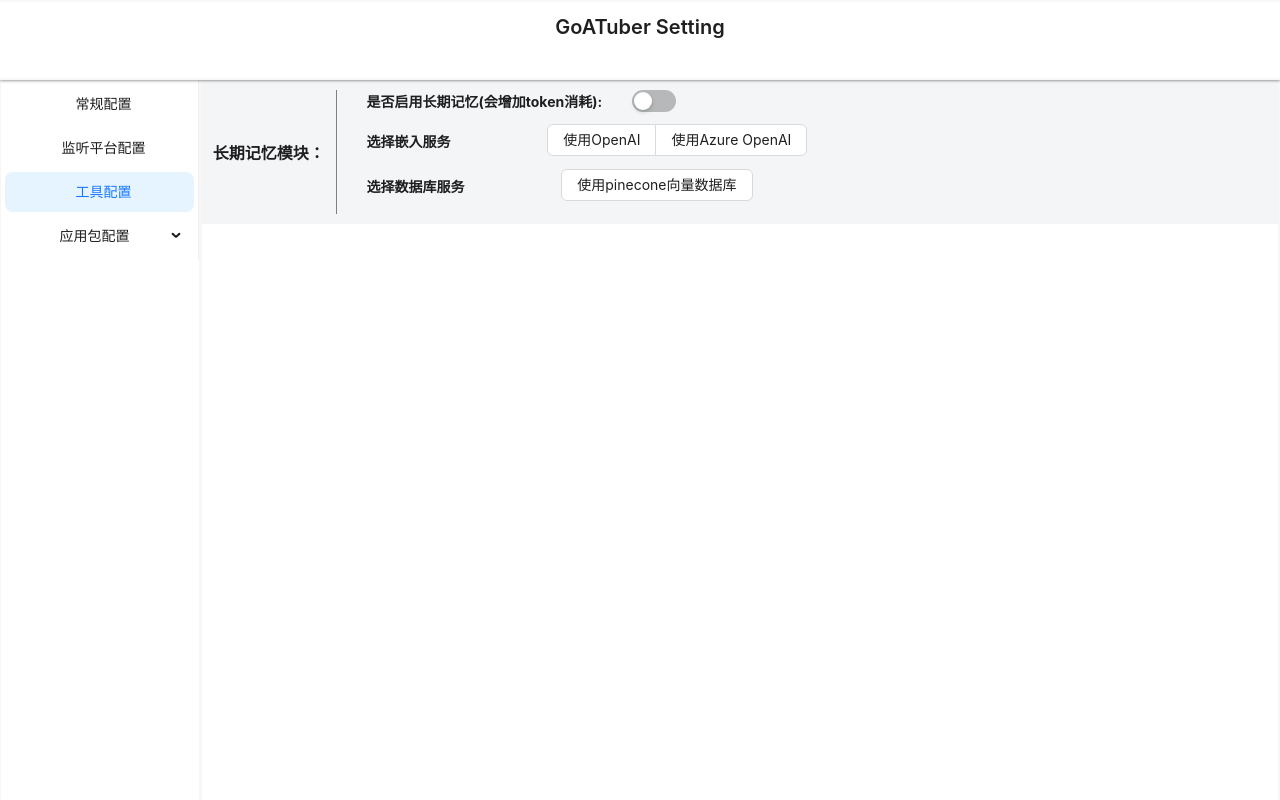
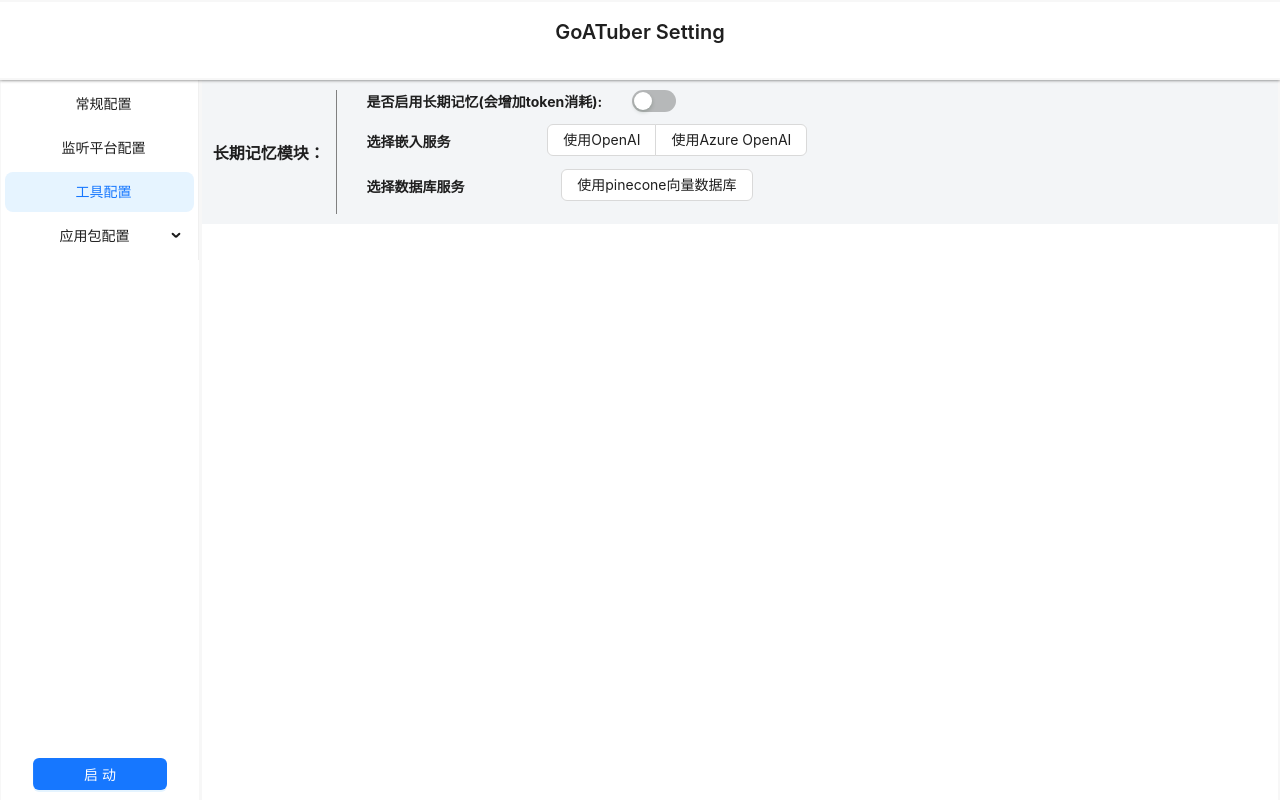
Before and after one commit to Fun-AI-Research-Center/GoAtuber-Control, a React (Vite) app: page /#/toolConfig in a window 1280 px wide. Built offline with nearby package versions, Linux system fonts and the light colour scheme; no server answers.

Commit message:
feat: 更新了侧边栏与内容的分离滑动，视图口调整，调整标题

```diff
--- a/src/apis/init.ts
+++ b/src/apis/init.ts
@@ -3,7 +3,7 @@ import axios from "axios";
 export default async function getInitData(){
 
    return  axios({
-        url:"control/init",
+        url:"/control/init",
         method:"get"
     })
 
--- /dev/null
+++ b/src/views/Content/index.scss
@@ -0,0 +1,13 @@
+.outer-box {
+  height: 100%;
+  width: 100%;
+  position: relative;
+  overflow: auto;
+
+}
+.inner-box {
+  position: absolute;
+  width: 100%;
+  top: 0;
+  left: 0;
+}
--- a/src/views/Content/index.tsx
+++ b/src/views/Content/index.tsx
@@ -1,9 +1,14 @@
 import type {FC} from "react"
 import {Outlet} from "react-router-dom";
+import "./index.scss"
 
 const App: FC = () => {
     return <>
-   <Outlet></Outlet>
+   <div className="outer-box">
+       <div className="inner-box">
+           <Outlet></Outlet>
+       </div>
+   </div>
     </>
 }
 
--- a/src/views/Main/index.scss
+++ b/src/views/Main/index.scss
@@ -18,12 +18,13 @@
   font-size:20px !important;
   color : #1F1F1F;
   vertical-align: middle;
-  line-height:2.5em !important;
+  line-height:3em !important;
 }
 
 .content {
   text-align: center;
   height: 90vh;
+  width: 60vw;
   background-color: #fff;
   border: 2px solid #F7F7F7;
   border-top: 0;
@@ -33,6 +34,7 @@
 .side {
   text-align: center;
   line-height: 120px;
+  width: 40vw !important;
   background-color: #fff !important;
   border:1px solid #F7F7F7;
   border-top:0;
--- a/src/views/Menu/index.scss
+++ b/src/views/Menu/index.scss
@@ -1,3 +1,7 @@
-.button {
-  margin:100px 0 ;
+.star-button {
+  position: absolute;
+  bottom: 10px;
+  left: 50%;
+  transform: translateX(-50%);
+  padding: 0 50px ;
 }
--- a/src/views/Menu/index.tsx
+++ b/src/views/Menu/index.tsx
@@ -1,8 +1,9 @@
 import React, {useEffect} from 'react';
 import type { MenuProps  } from 'antd';
 import {useNavigate } from "react-router-dom"
-import {Menu} from 'antd';
+import {Button, Menu} from 'antd';
 import "./index.scss"
+import axios from "axios";
 type MenuItem = Required<MenuProps>['items'][number];
 const Items = ["常规配置","监听平台配置","工具配置","应用包配置"]
 const applicationConfigs = ["Azure","讯飞","百度"]
@@ -52,8 +53,18 @@ const App: React.FC = () => {
         navigate("/normalConfig")
     },[])
 
+    function Start() {
+        axios.get("/control/run").then(res => {
+           if (res.status === 200){
+               console.log("启动成功")
+           }
+        })
+    }
+
     return (
         <>
+          <div className="outer-box">
+              <div className="inner-box">
                   <Menu
                       onClick={onClick}
                       style={{ width: "100%"}}
@@ -61,6 +72,9 @@ const App: React.FC = () => {
                       mode="inline"
                       items={items}
                   />
+              </div>
+              <Button type="primary" className="star-button" onClick={Start}>启动</Button>
+          </div>
         </>
 );
 };
```
Lines whose indentation alone changed are shown as unchanged.
